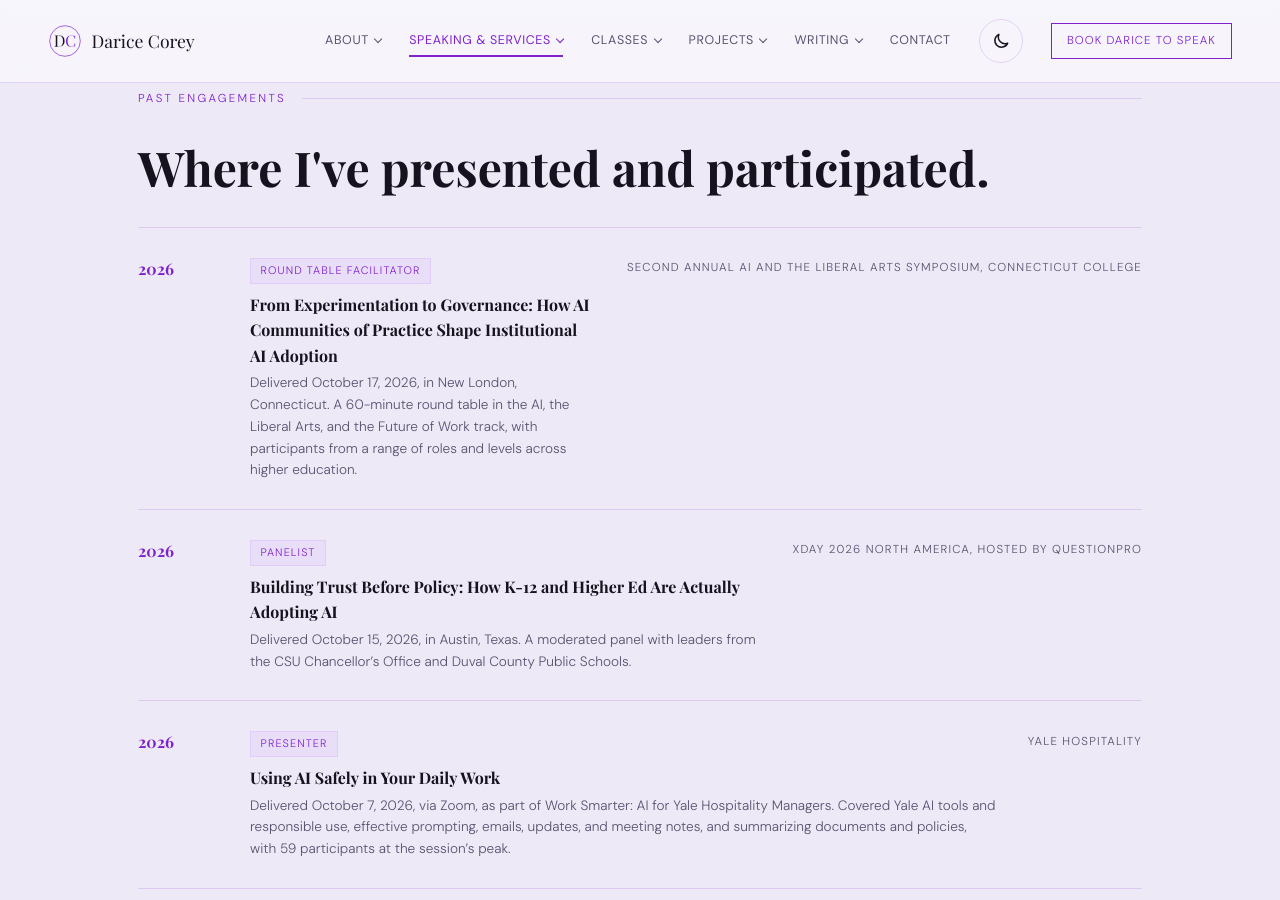
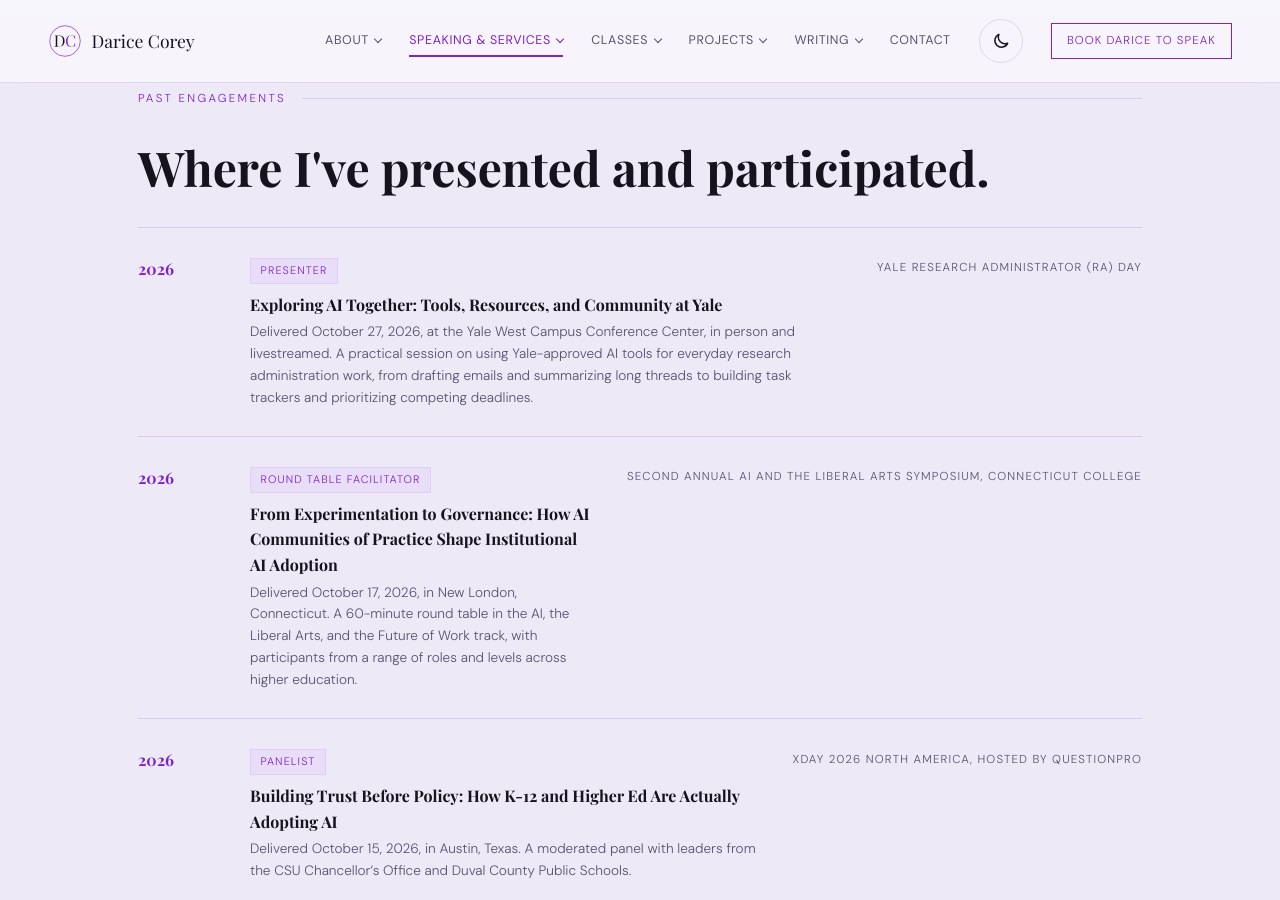
Before and after one commit to dcoreyrasm/dcoreyrasm.github.io, a Jekyll site: the page built from speaking.html, in a window 1280 px wide and 900 px high, scrolled down 2311 px. Built offline with Jekyll 4.4.1, drawn with Linux system fonts in a browser that asks for light colours; some web fonts are replaced.

Commit message:
Speaking: add delivered RA Day 2026 session
Co-Authored-By: Claude Opus 5.5 <noreply@anthropic.com>
Claude-Session: https://claude.ai/code/session_012t3srw8KdWzaDKd9jC66gh

```diff
--- a/speaking.html
+++ b/speaking.html
@@ -96,6 +96,11 @@
         <p class="section-label">Past Engagements</p>
         <h2 class="section-heading" id="engagements-heading">Where I've presented and participated.</h2>
         <div class="engagements">
+          <div class="engagement-item">
+            <div class="engagement-year">2026</div>
+            <div class="engagement-body"><span class="engagement-role">Presenter</span><h4>Exploring AI Together: Tools, Resources, and Community at Yale</h4><p>Delivered October 27, 2026, at the Yale West Campus Conference Center, in person and livestreamed. A practical session on using Yale-approved AI tools for everyday research administration work, from drafting emails and summarizing long threads to building task trackers and prioritizing competing deadlines.</p></div>
+            <div class="engagement-venue">Yale Research Administrator (RA) Day</div>
+          </div>
           <div class="engagement-item">
             <div class="engagement-year">2026</div>
             <div class="engagement-body"><span class="engagement-role">Round Table Facilitator</span><h4>From Experimentation to Governance: How AI Communities of Practice Shape Institutional AI Adoption</h4><p>Delivered October 17, 2026, in New London, Connecticut. A 60-minute round table in the AI, the Liberal Arts, and the Future of Work track, with participants from a range of roles and levels across higher education.</p></div>
```
